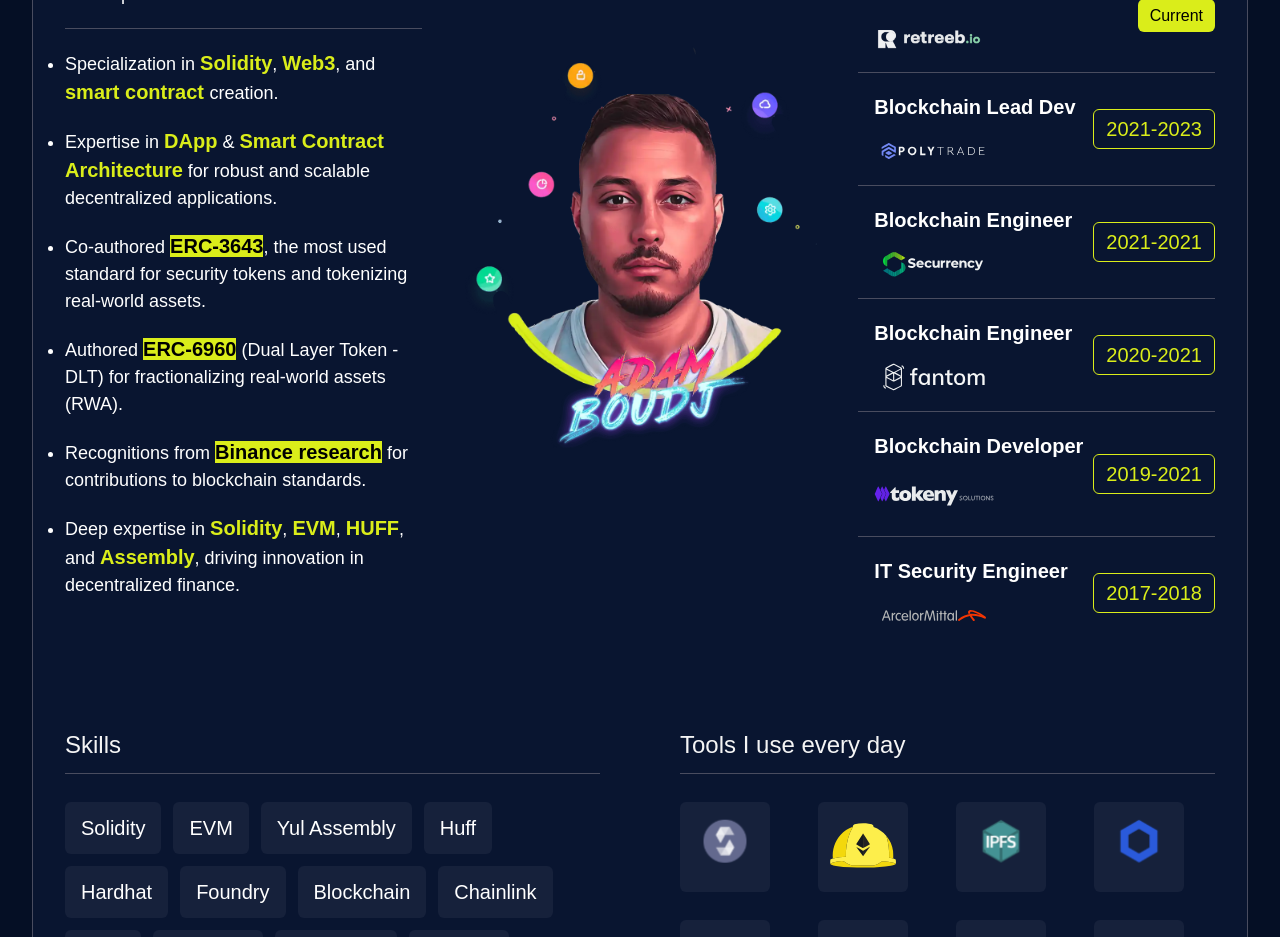
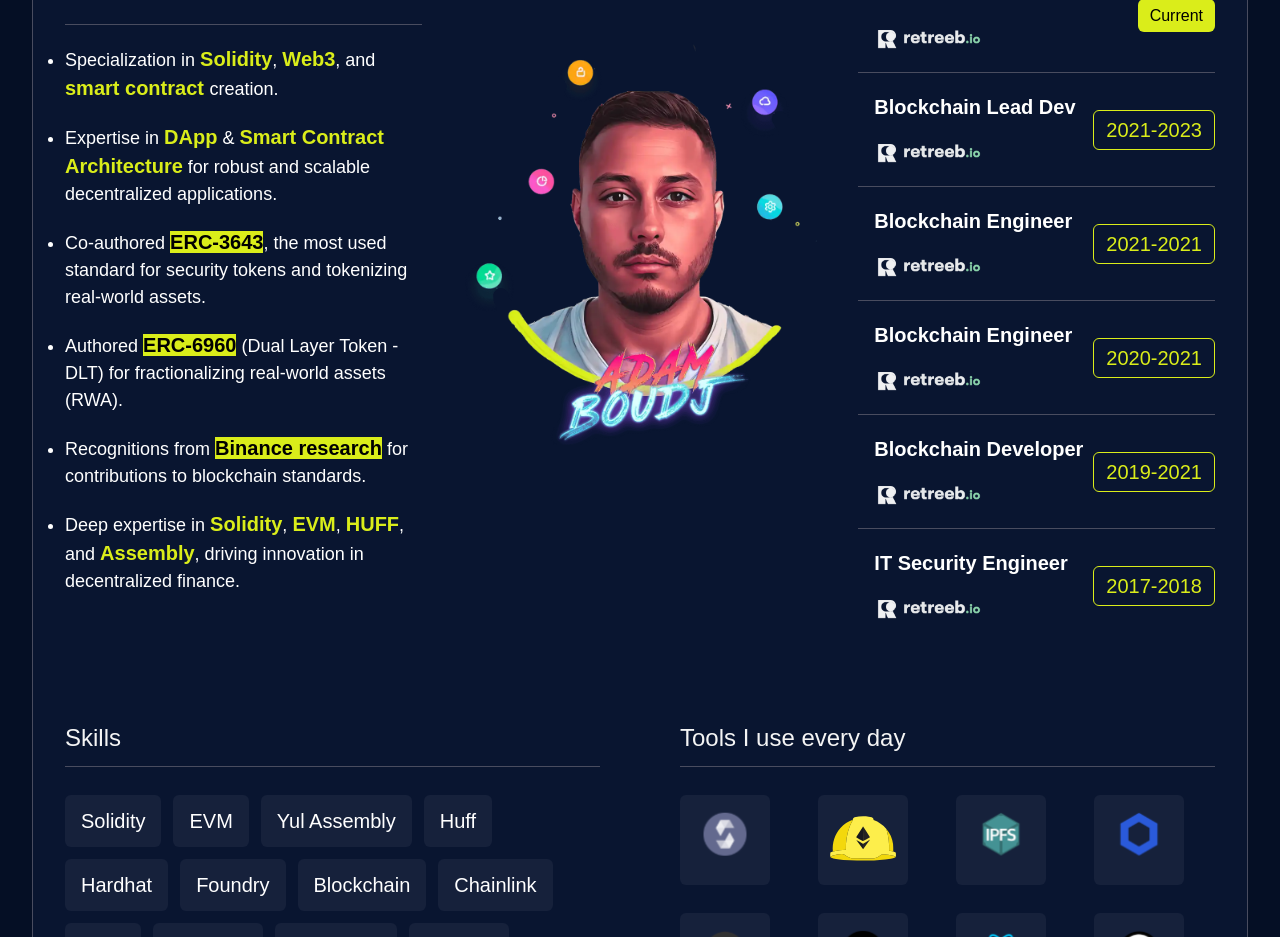
Before and after one commit to mohamadhammoud/portfolio-adam, a React (Create React App) app: page / in a window 1280 px wide. Shown: the part 2140-3077 px from the top of the page. Built offline with nearby package versions, Linux system fonts and the light colour scheme; a web font is replaced by a local one.

Commit message:
Add files via upload

```diff
--- a/src/components/templates/Resume.tsx
+++ b/src/components/templates/Resume.tsx
@@ -188,7 +188,12 @@
                     <h4 className="text-xl font-semibold text-white mb-4">
                       Blockchain Lead Dev
                     </h4>
-                    <Polytrade />
+                    <img
+                      src="assets/images/icons/retreeb.webp"
+                      alt="adam-boudjemaa-blockchain-developer"
+                      width="110"
+                      height="22"
+                    />
                   </div>
                   <div className="shrink-0">
                     <span className="border border-new-500 text-new-500 px-3 py-2 rounded-md resumedate">
@@ -201,7 +206,12 @@
                     <h4 className="text-xl font-semibold text-white mb-4">
                       Blockchain Engineer
                     </h4>
-                    <Securrency />
+                    <img
+                      src="assets/images/icons/retreeb.webp"
+                      alt="adam-boudjemaa-blockchain-developer"
+                      width="110"
+                      height="22"
+                    />
                   </div>
                   <div className="shrink-0">
                     <span className="border border-new-500 text-new-500 px-3 py-2 rounded-md resumedate">
@@ -215,7 +225,12 @@
                     <h4 className="text-xl font-semibold text-white mb-4">
                       Blockchain Engineer
                     </h4>
-                    <Fantom />
+                    <img
+                      src="assets/images/icons/retreeb.webp"
+                      alt="adam-boudjemaa-blockchain-developer"
+                      width="110"
+                      height="22"
+                    />
                   </div>
                   <div className="shrink-0">
                     <span className="border border-new-500 text-new-500 px-3 py-2 rounded-md resumedate">
@@ -230,7 +245,12 @@
                       Blockchain Developer
                     </h4>
 
-                    <Tokeny />
+                    <img
+                      src="assets/images/icons/retreeb.webp"
+                      alt="adam-boudjemaa-blockchain-developer"
+                      width="110"
+                      height="22"
+                    />
                   </div>
                   <div className="shrink-0">
                     <span className="border border-new-500 text-new-500 px-3 py-2 rounded-md resumedate">
@@ -244,7 +264,12 @@
                     <h4 className="text-xl font-semibold text-white mb-4">
                       IT Security Engineer
                     </h4>
-                    <Arcelormittal />
+                    <img
+                      src="assets/images/icons/retreeb.webp"
+                      alt="adam-boudjemaa-blockchain-developer"
+                      width="110"
+                      height="22"
+                    />
                   </div>
                   <div className="shrink-0">
                     <span className="border border-new-500 text-new-500 px-3 py-2 rounded-md resumedate">
```
